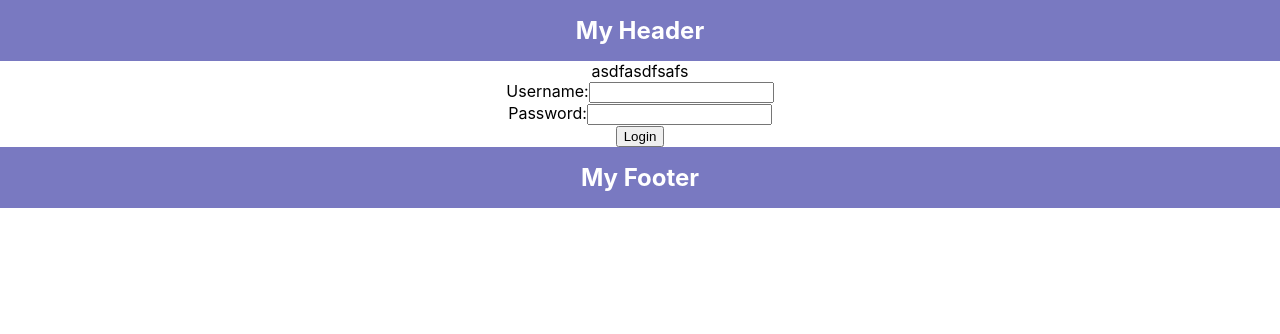
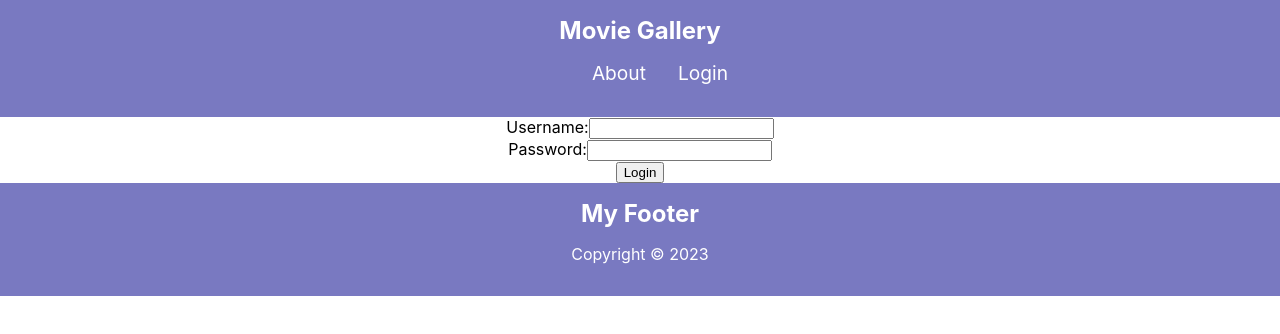
Before and after one commit to networkdavit/react_movie, a React (Create React App) app: page /login in a window 1280 px wide. Shown: the top 334 px of the page. Built offline with nearby package versions, Linux system fonts and the light colour scheme.

Commit message:
Jwt test in front

```diff
--- a/src/Footer/Footer.js
+++ b/src/Footer/Footer.js
@@ -1,10 +1,13 @@
 import "./Footer.css";
 
 const Footer = () => {
+  const currentYear = new Date().getFullYear();
+
   return (
-    <header className="footer">
+    <footer className="footer">
       <h1 className="footer-title">My Footer</h1>
-    </header>
+      <p className="footer-copyright">Copyright &copy; {currentYear}</p>
+    </footer>
   );
 };
 
--- a/src/Header/Header.css
+++ b/src/Header/Header.css
@@ -3,6 +3,9 @@
     color: white;
     text-align: center;
     padding: 1rem;
+    display: flex;
+    flex-direction: column;
+    align-items: center;
   }
 
   .header-title {
@@ -10,3 +13,20 @@
     font-weight: bold;
     margin: 0;
   }
+
+  .header-nav {
+    margin-top: 1rem;
+    display: flex;
+    justify-content: center;
+  }
+
+  .header-nav li {
+    list-style: none;
+    margin: 0 1rem;
+  }
+
+  .header-nav a {
+    color: white;
+    text-decoration: none;
+    font-size: 1.2rem;
+  }
--- a/src/Header/Header.js
+++ b/src/Header/Header.js
@@ -1,11 +1,22 @@
 import "./Header.css";
+import { Link } from 'react-router-dom';
 
 const Header = () => {
-  return (
-    <header className="header">
-      <h1 className="header-title">My Header</h1>
-    </header>
-  );
+    return (
+        <header className="header">
+            <h1 className="header-title">Movie Gallery</h1>
+            <nav>
+                <ul className="header-nav">
+                    <li>
+                        <Link to="/about">About</Link>
+                    </li>
+                    <li>
+                        <Link to="/login">Login</Link>
+                    </li>
+                </ul>
+            </nav>
+        </header>
+    );
 };
 
 export default Header;
--- a/src/LoginForm/LoginForm.js
+++ b/src/LoginForm/LoginForm.js
@@ -1,4 +1,5 @@
 import React, { useState, useEffect } from 'react';
+import { Link } from "react-router-dom";
 
 const LoginForm = () => {
   const [username, setUsername] = useState('');
@@ -16,6 +17,8 @@ const LoginForm = () => {
       if (response.status === 200) {
         const data = await response.json();
         console.log('Login successful:', data);
+        localStorage.setItem("access", data.access);
+        window.location.href = "/about";
       } else if (response.status === 401) {
         console.log('Unauthorized: Incorrect username or password');
       } else {
@@ -28,7 +31,6 @@ const LoginForm = () => {
 
   return (
     <form onSubmit={handleSubmit}>
-    asdfasdfsafs
       <div>
         <label htmlFor="username">Username:</label>
         <input
```
